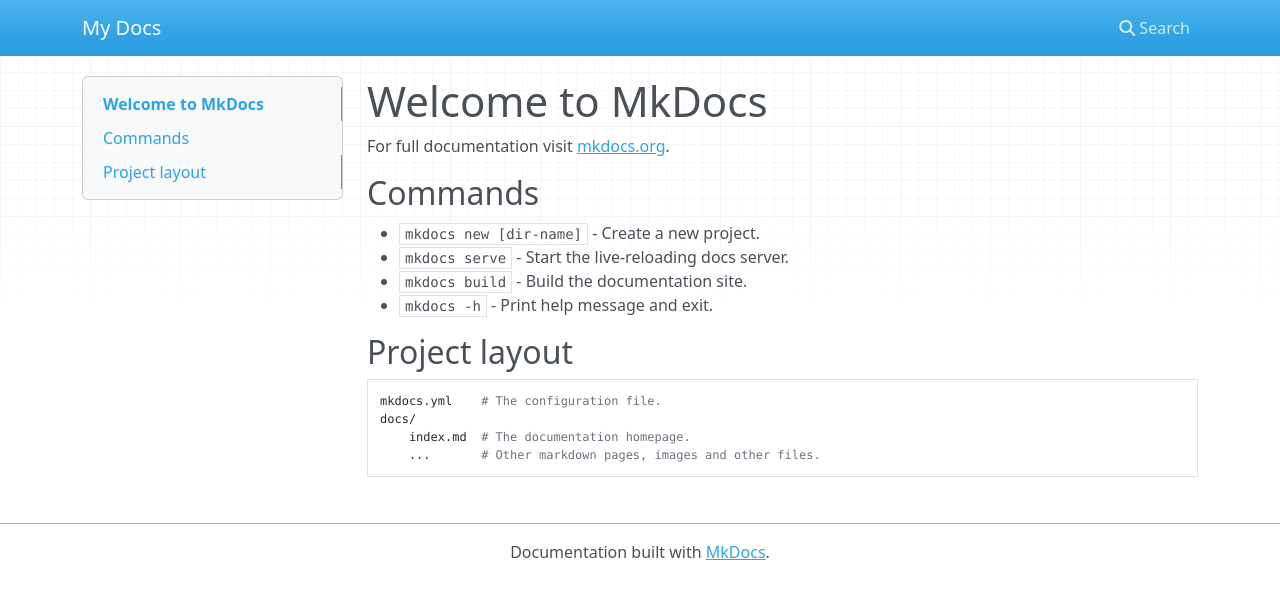
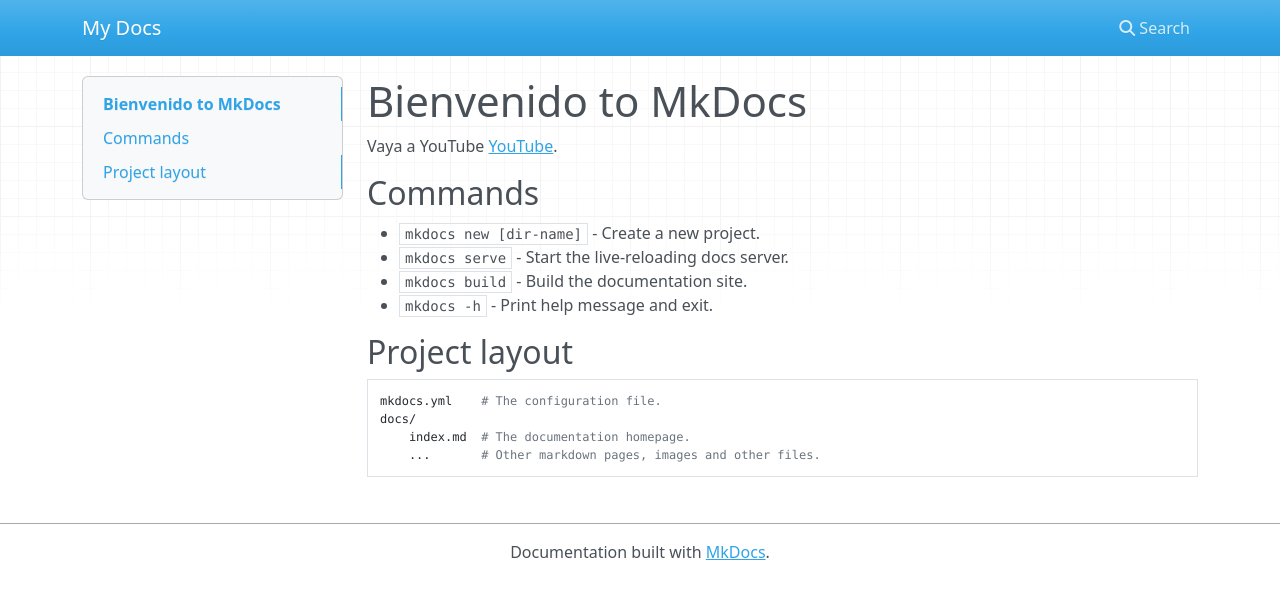
Before and after one commit to jrosojo950/SRI, an MkDocs documentation site: the page built from docs/index.md, in a window 1280 px wide. Shown: the top 599 px of the page. Built offline with MkDocs 1.6.1, drawn with Linux system fonts in a browser that asks for light colours; nearby versions of some CDN libraries.

Commit message:
Primer commit

```diff
--- a/docs/index.md
+++ b/docs/index.md
@@ -1,6 +1,6 @@
-# Welcome to MkDocs
+# Bienvenido to MkDocs
 
-For full documentation visit [mkdocs.org](https://www.mkdocs.org).
+Vaya a YouTube [YouTube](https://www.youtube.com).
 
 ## Commands
 
```
